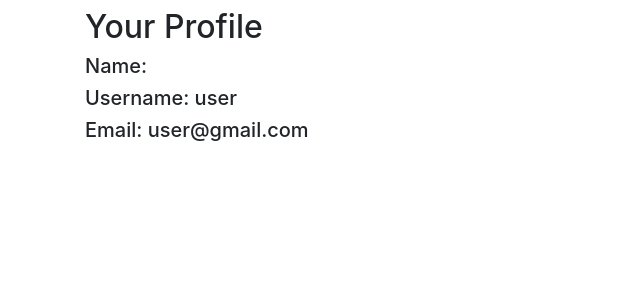
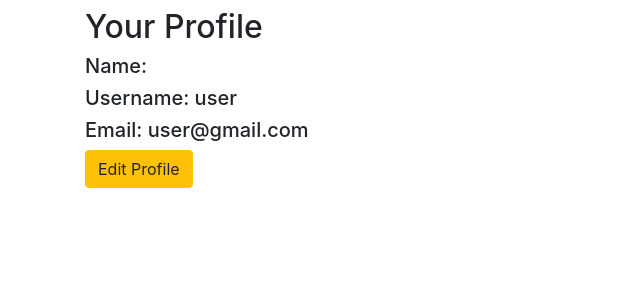
Before and after one commit to mahbubur3/explore-around, a Django app: page /account/profile/ in a window 1280 px wide. Shown: the part 56-356 px from the top of the page, without its empty margins (0-640 px from the left). Run offline with Django 4.2, Linux system fonts and the light colour scheme; a user stored in the database is signed in; some libraries are stand-ins or nearby versions.

Commit message:
added edit button on profile page

```diff
--- a/templates/Account_Management/user_profile.html
+++ b/templates/Account_Management/user_profile.html
@@ -7,6 +7,7 @@
     <h5>Name: {{ user.first_name }} {{ user.last_name }}</h5>
     <h5>Username: {{ user.username }}</h5>
     <h5>Email: {{ user.email }}</h5>
+    <a href="{% url 'Account_Management_App:edit_profile' %}" class="btn btn-warning">Edit Profile</a>
 </div>
 
 {% endblock main_content %}
```
Also changed, not shown: db.sqlite3.
